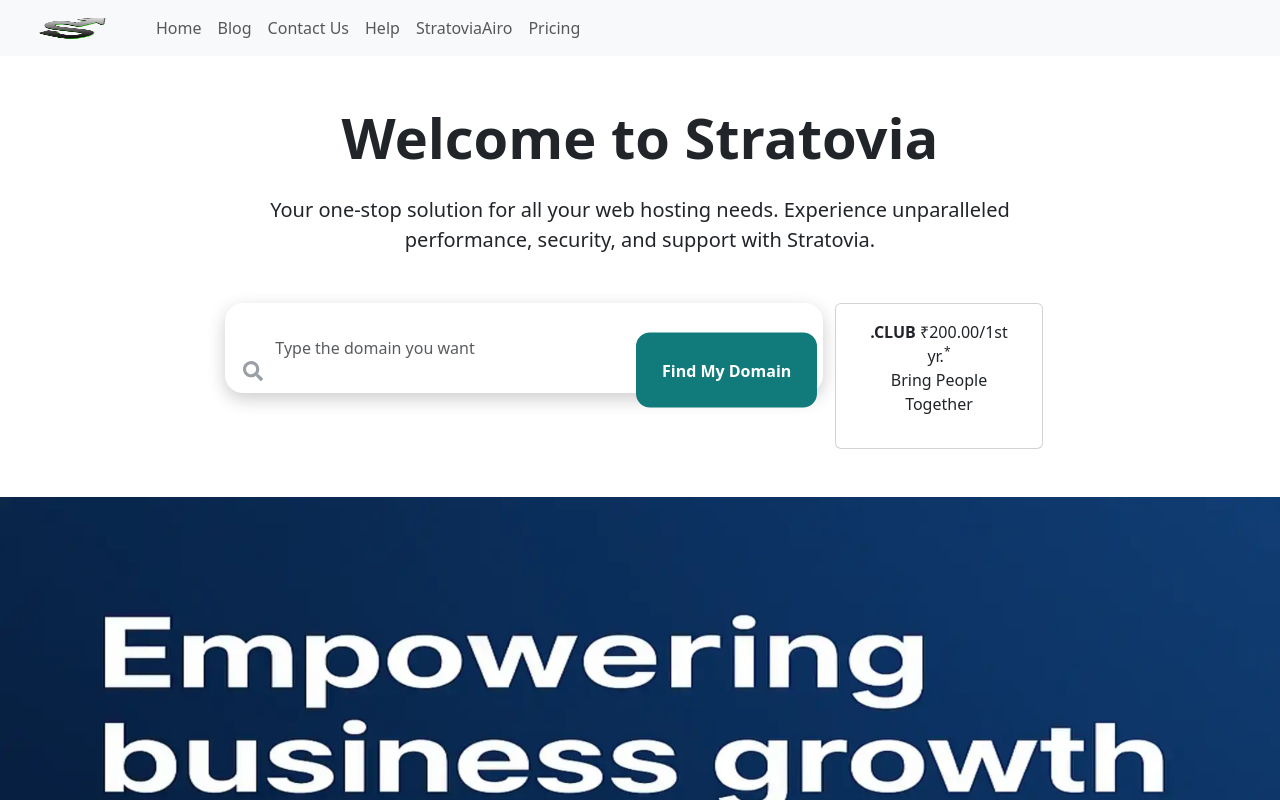
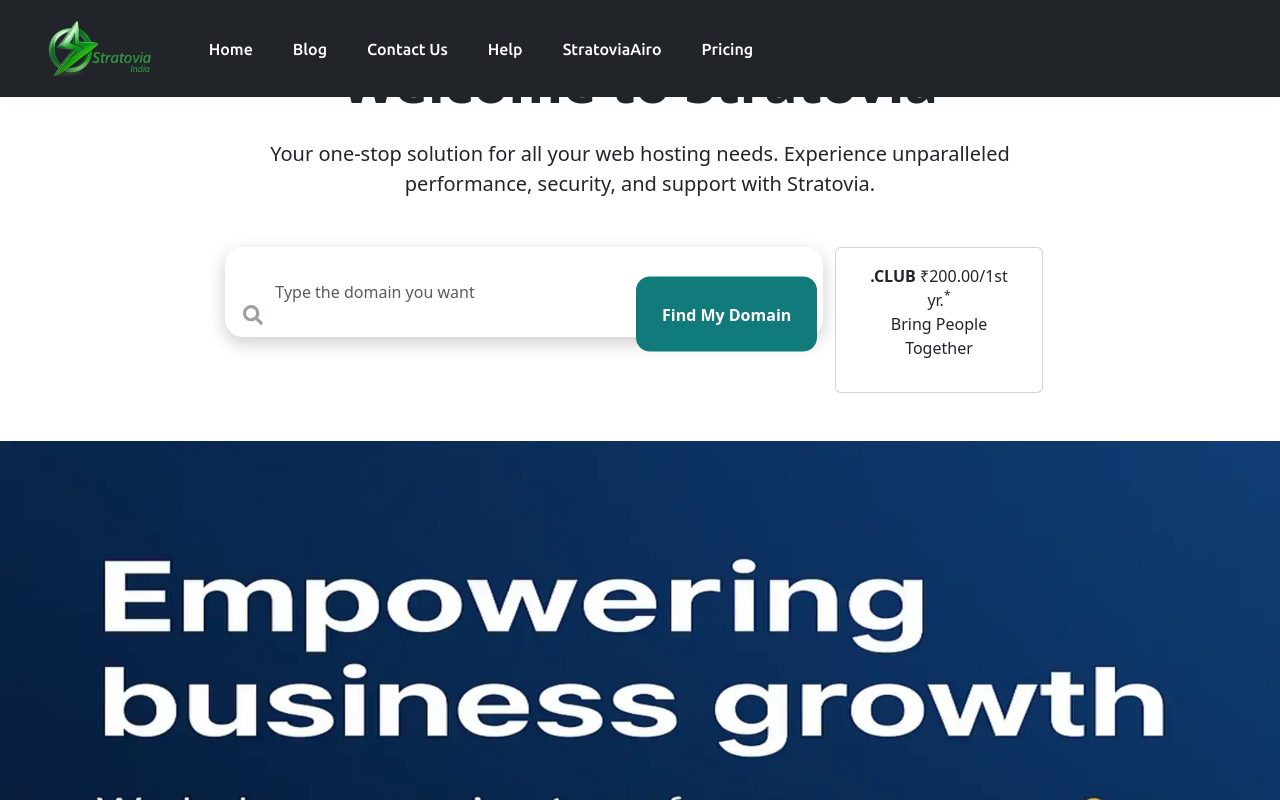
Before and after one commit to sriansh24/Stratovia, a React (Vite) app: page / in a window 1280 px wide. Shown: the top 800 px of the page. Built offline with nearby package versions, Linux system fonts and the light colour scheme; a web font is replaced by a local one.

Commit message:
Header design fix, logo change, responsive for all screen is done.

```diff
--- a/src/assets/css/GlobalCss/styles.css
+++ b/src/assets/css/GlobalCss/styles.css
@@ -1,3 +1,106 @@
+/* =========================
+   HEADER SECTION
+========================= */
+
+/* =========================
+   NAVBAR BASE
+========================= */
+.main-navbar {
+  background-color: #fff;
+  box-shadow: 0 2px 10px rgba(0, 0, 0, 0.04);
+  z-index: 999;
+}
+
+.navbar-collapse {
+  transition: all 0.3s ease-in-out;
+}
+
+/* =========================
+   NAV LINKS
+========================= */
+.main-navbar .nav-link {
+  font-weight: 500;
+  font-size: 16px;
+  color: #fff;
+  font-family: var(--ubuntu-text);
+  transition: 0.3s ease;
+}
+
+.nav-link:hover {
+  border-bottom: 1px solid #00ff00;
+}
+
+.main-navbar .navbar-brand {
+  margin-right: 50px;
+}
+
+/* =========================
+   HEADER RESPONSIVE
+========================= */
+.navbar-logo {
+  height: 40px;
+  width: auto;
+  transition: all 0.3s ease;
+}
+
+@media (min-width: 768px) {
+  .navbar-logo {
+    height: 48px;
+  }
+}
+
+@media (min-width: 1200px) {
+  .navbar-logo {
+    height: 55px;
+  }
+}
+
+@media (min-width: 1920px) {
+  .navbar-logo {
+    height: 65px;
+  }
+}
+
+@media (min-width: 1400px) {
+  .main-navbar .nav-link {
+    font-size: 16px;
+  }
+}
+
+@media (min-width: 1920px) {
+  .main-navbar .nav-link {
+    font-size: 18px;
+  }
+}
+
+/* ===== MOBILE & TABLET GRID VIEW ===== */
+@media (max-width: 991.98px) {
+  .navbar-collapse {
+    padding-top: 20px;
+  }
+
+  .navbar-collapse .navbar-nav {
+    display: grid !important;
+    grid-template-columns: repeat(2, 1fr);
+    gap: 15px;
+    text-align: center;
+  }
+
+  .navbar-collapse .nav-link {
+    background-color: rgba(255, 255, 255, 0.05);
+    padding: 12px 10px;
+    border-radius: 8px;
+    font-size: 16px;
+  }
+
+  .navbar-collapse .nav-link:hover {
+    background-color: rgba(76, 175, 80, 0.15);
+  }
+}
+
+/* =========================
+   FOOTER SECTION
+========================= */
 .footer-h {
   font-family: var(--open-sans-text);
   font-size: 1rem;
--- a/src/layouts/Header/Header.jsx
+++ b/src/layouts/Header/Header.jsx
@@ -1,22 +1,30 @@
-import React from 'react';
-import {Navbar, Nav, Container} from 'react-bootstrap';
-import logo from '../../assets/img/logo/stratovia-logo.webp';
+import React from "react";
+import { Navbar, Nav, Container } from "react-bootstrap";
+// import logo from "../../assets/img/logo/stratovia-logo.webp";
+import logo from "../../assets/img/logo/stratovia-logo2.png";
+import "../../assets/css/GlobalCss/styles.css"
 
 function MainLayoutHeader() {
   return (
     <>
-      <Navbar bg="light" data-bs-theme="light" expand="lg">
-        <Container fluid>
+      <Navbar
+        className="py-3 main-navbar"
+        fixed="top"
+        bg="dark"
+        data-bs-theme="dark"
+        expand="lg"
+      >
+        <Container fluid className="px-3 px-lg-5 px-xxl-6">
           <Navbar.Brand href="#home">
             <img
               src={logo}
-              width="120"
-              height="30"
-              className="d-inline-block align-top"
+              className="navbar-logo"
               alt="Stratovia Logo"
             />
           </Navbar.Brand>
-          <Nav className="me-auto">
+          <Navbar.Toggle aria-controls="main-navbar-nav" />
+          <Navbar.Collapse id="main-navbar-nav">
+            <Nav className="align-items-lg-center gap-lg-4 text-center text-lg-start">
               <Nav.Link href="#home">Home</Nav.Link>
               <Nav.Link href="#blog">Blog</Nav.Link>
               <Nav.Link href="#contact-us">Contact Us</Nav.Link>
@@ -24,6 +32,7 @@
               <Nav.Link href="#stratovia-airo">StratoviaAiro</Nav.Link>
               <Nav.Link href="#pricing">Pricing</Nav.Link>
             </Nav>
+          </Navbar.Collapse>
         </Container>
       </Navbar>
     </>
```
Also changed, not shown: src/assets/img/logo/stratovia-logo2.png (added), src/assets/img/logo/stratovia-logo2.webp (added). Lines whose indentation alone changed are shown as unchanged.
